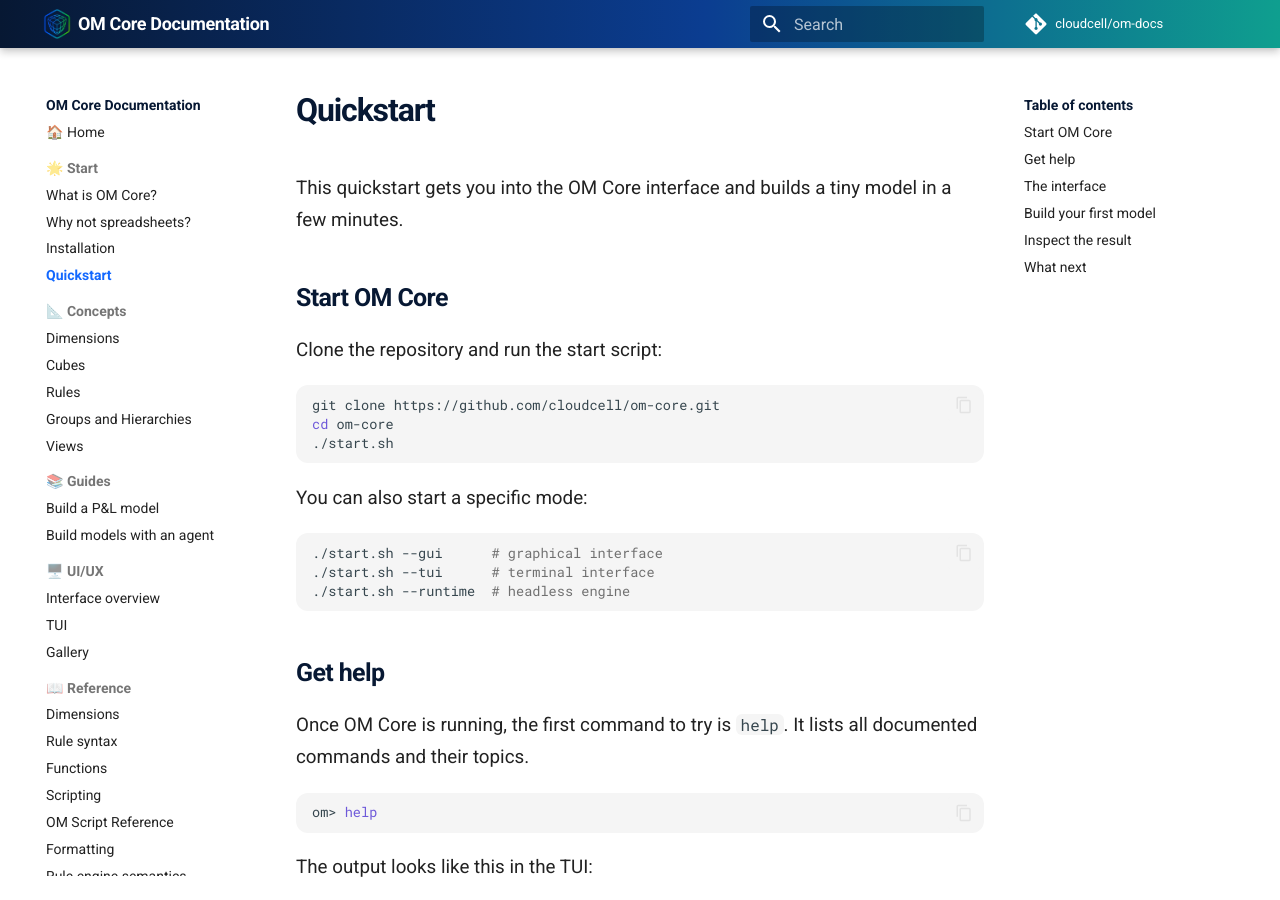
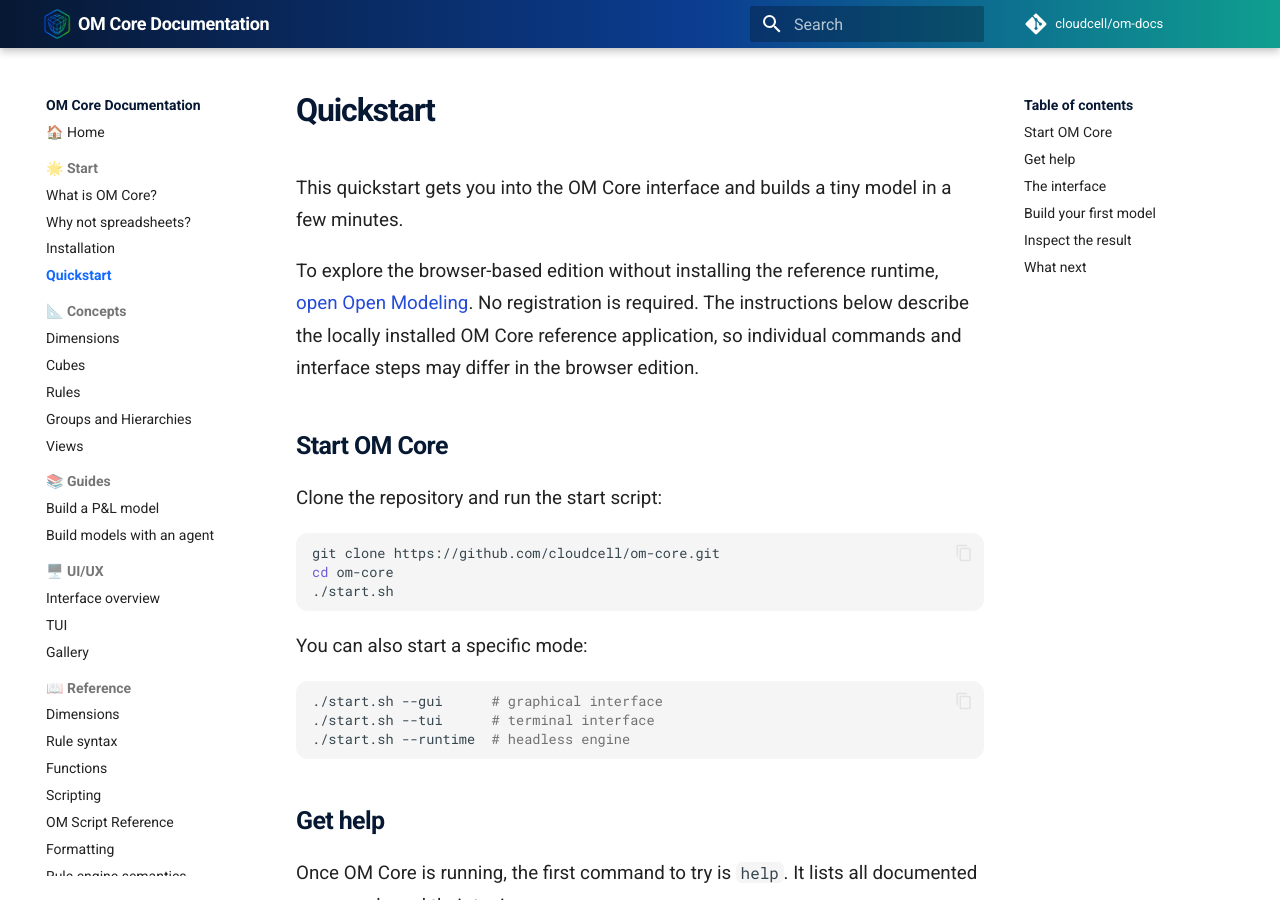
Before and after one commit to cloudcell/om-docs, an MkDocs documentation site: the page built from docs/start/quickstart.md, in a window 1280 px wide and 900 px high. Built offline with MkDocs 1.6.1 and Material for MkDocs 9.7.7, drawn with Linux system fonts in a browser that asks for light colours; comment, search, counter and statistics services are not loaded.

Commit message:
docs: link readers to the browser application

```diff
--- a/docs/start/quickstart.md
+++ b/docs/start/quickstart.md
@@ -1,6 +1,8 @@
 # Quickstart
 
 This quickstart gets you into the OM Core interface and builds a tiny model in a few minutes.
+
+To explore the browser-based edition without installing the reference runtime, [open Open Modeling](https://om.cloudcell.nz/). No registration is required. The instructions below describe the locally installed OM Core reference application, so individual commands and interface steps may differ in the browser edition.
 
 ## Start OM Core
 
```
